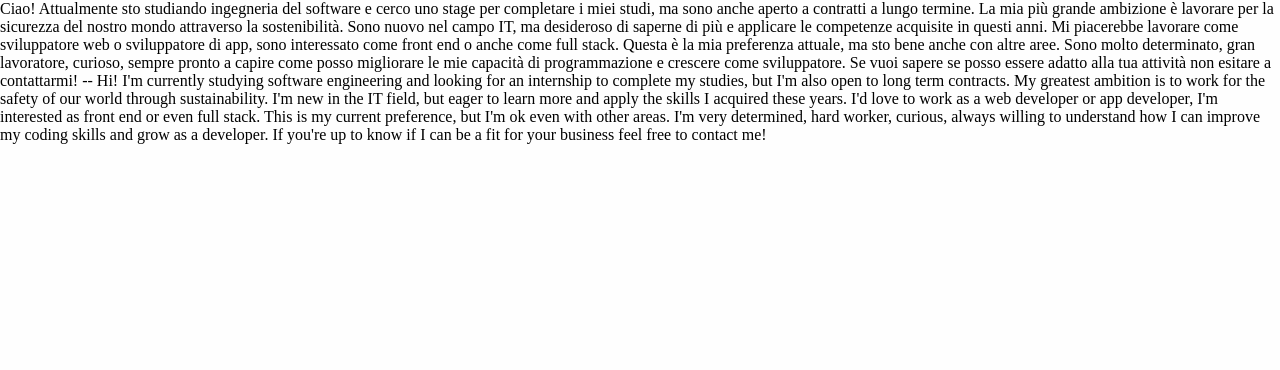
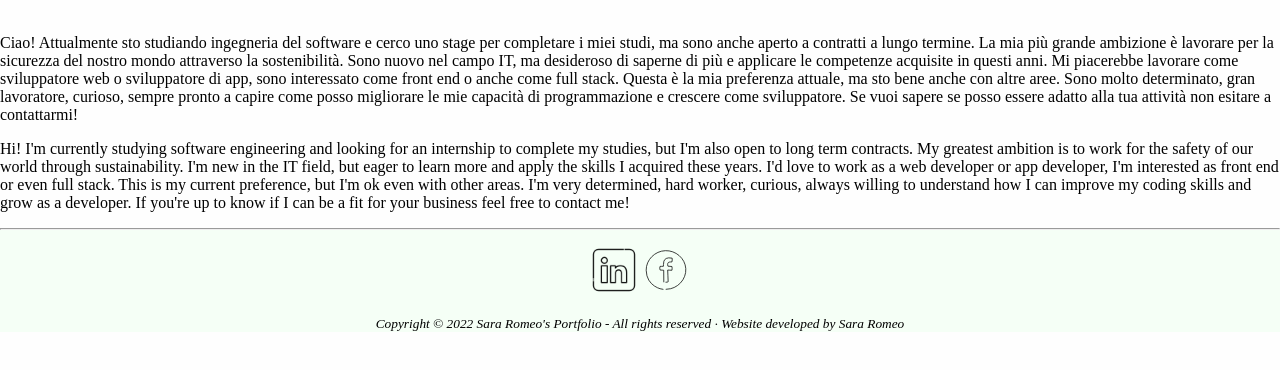
Before and after one commit to sararomeo/portfolio, a PHP site: page / in a window 1280 px wide. Shown: the top 370 px of the page. Run offline with PHP 8.4, Linux system fonts and the light colour scheme.

Commit message:
Add links with icons

```diff
--- a/index.html
+++ b/index.html
@@ -9,10 +9,12 @@
   </head>
 
   <body>
-
-
+    <div class="main">
+      <br>
+      <article>
+        <section>
           <!-- draft text to start building the website-->
-    Ciao! Attualmente sto studiando ingegneria del software e cerco uno stage per completare i miei studi, ma sono anche aperto a contratti a lungo termine.
+          <p>Ciao! Attualmente sto studiando ingegneria del software e cerco uno stage per completare i miei studi, ma sono anche aperto a contratti a lungo termine.
 
             La mia più grande ambizione è lavorare per la sicurezza del nostro mondo attraverso la sostenibilità.
 
@@ -22,10 +24,8 @@
 
             Sono molto determinato, gran lavoratore, curioso, sempre pronto a capire come posso migliorare le mie capacità di programmazione e crescere come sviluppatore.
             Se vuoi sapere se posso essere adatto alla tua attività non esitare a contattarmi!
-
-    --
-
-    Hi! I'm currently studying software engineering and looking for an internship to complete my studies, but I'm also open to long term contracts.
+          </p>
+          <p>Hi! I'm currently studying software engineering and looking for an internship to complete my studies, but I'm also open to long term contracts.
 
             My greatest ambition is to work for the safety of our world through sustainability.
 
@@ -34,22 +34,22 @@
             This is my current preference, but I'm ok even with other areas.
 
             I'm very determined, hard worker, curious, always willing to understand how I can improve my coding skills and grow as a developer.
-    If you're up to know if I can be a fit for your business feel free to contact me!
+            If you're up to know if I can be a fit for your business feel free to contact me!</p>
+        </section>
+      </article>
+    </div>
+</div>
 
-
-
-
-
-
-
-
-
-
-
-
-
-
-
-
+    <div class="footer">
+      <div class="follow">
+        <hr>
+        <p> <a target="_blank" rel="noopener noreferrer" href="https://www.linkedin.com/in/sara-romeo-7930a117a/"><img src="rsc/graphics/IN-icon.png" alt="LinkedIn icon" /></a>
+            <a target="_blank" rel="noopener noreferrer" href="http://bit.ly/piantina-fb"><img src="rsc/graphics/FB-icon.png" alt="Facebook icon"/></a>
+        </p>
+      </div>
+      <div class="copyright">
+        <p><i><small>Copyright &copy; 2022 Sara Romeo's Portfolio - All rights reserved · Website developed by Sara Romeo</small></i></p>
+      </div>
+    </div>
   </body>
 </html>
--- a/src/style/style-index.css
+++ b/src/style/style-index.css
@@ -4,3 +4,15 @@ body {
   /* font-family: "candara", sans-serif;*/
   background-color: #fefefe;
 }
+
+
+
+
+
+.footer {
+  background-color: #f5fff6;
+  margin-right: 0;
+  width: 100%;
+  height: 100%;
+  text-align: center;
+}
```
Also changed, not shown: rsc/graphics/FB-icon.png (added), rsc/graphics/IN-icon.png (added). Lines whose indentation alone changed are shown as unchanged.
